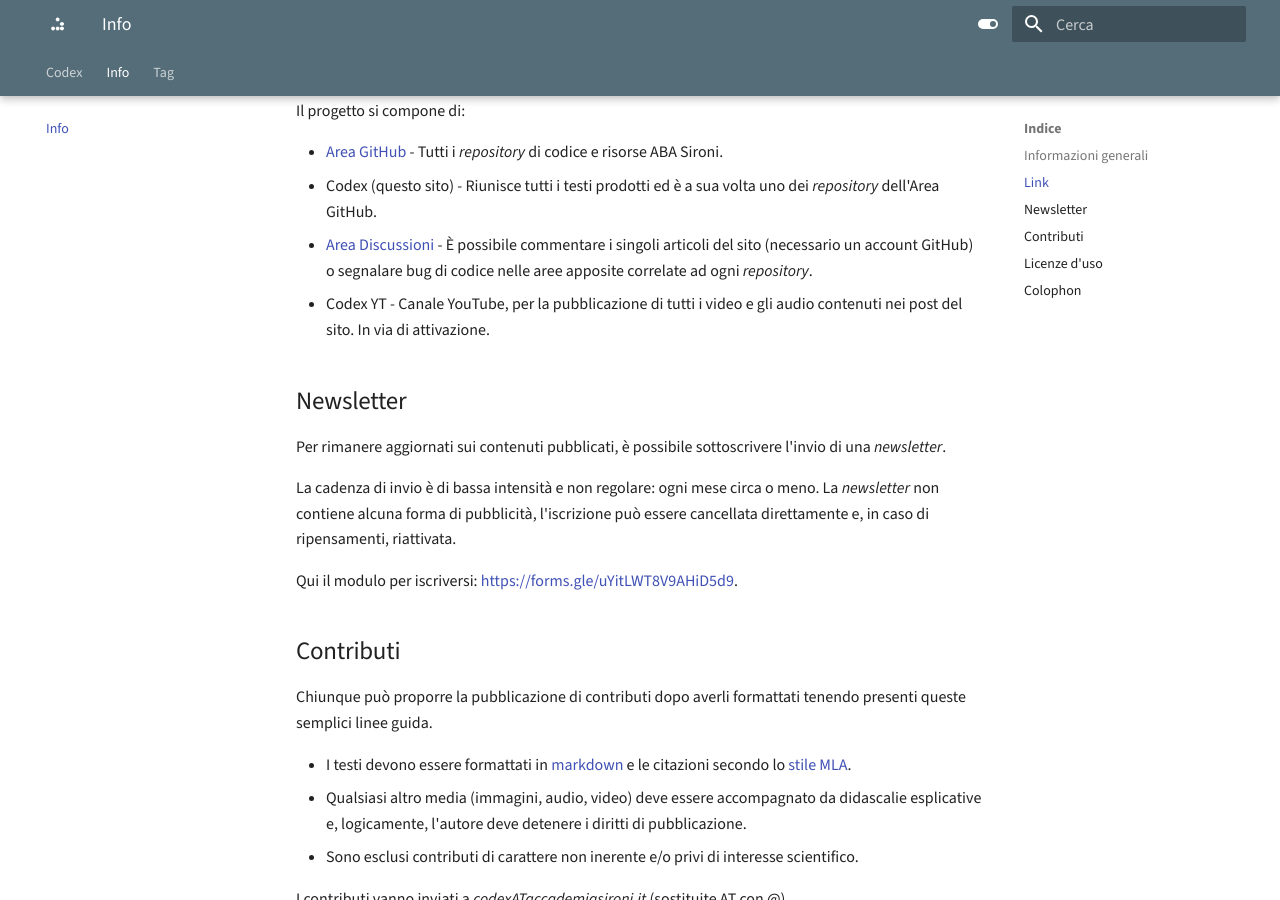
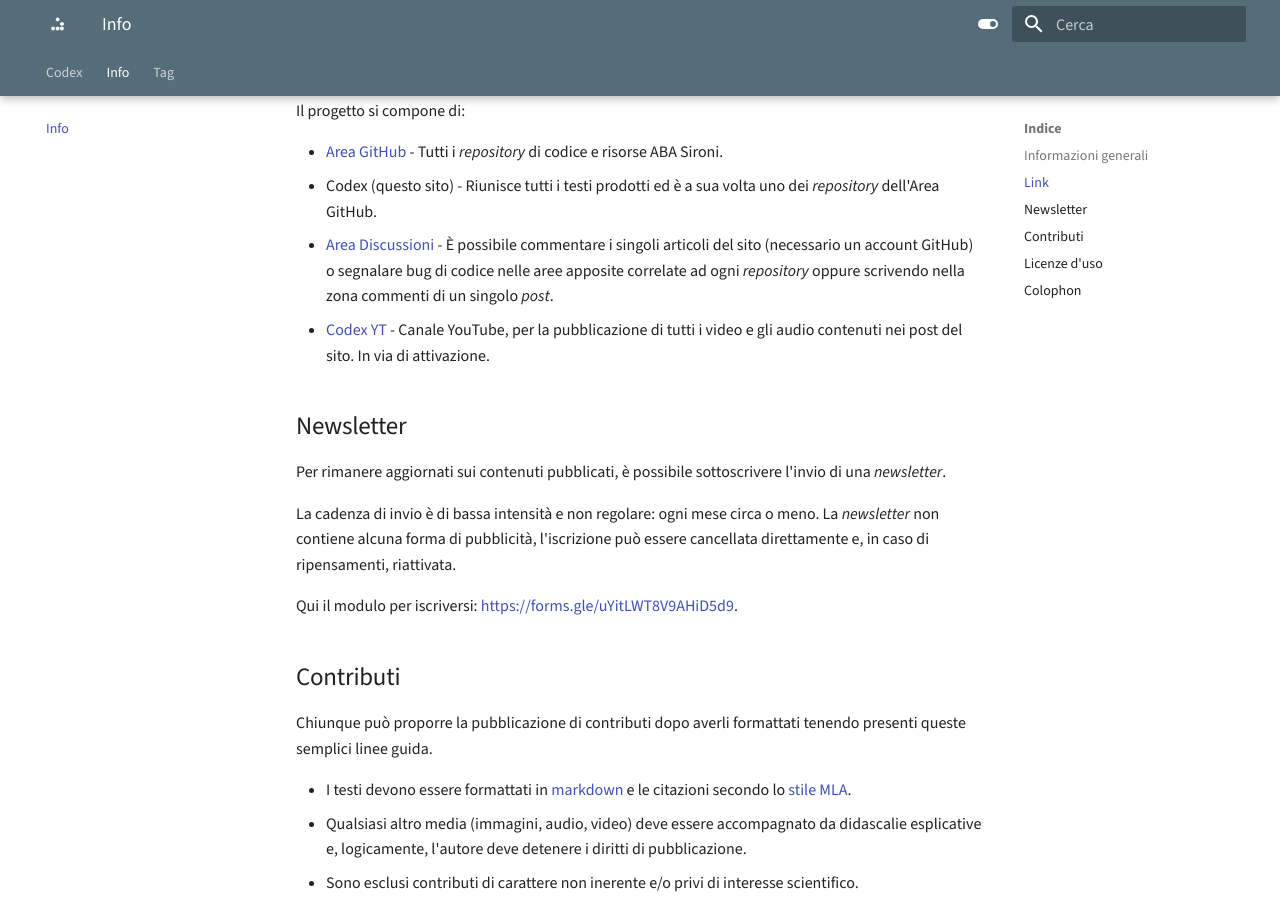
Before and after one commit to ABA-Sironi-Codex/codex, an MkDocs documentation site: the page built from docs/info.md, in a window 1280 px wide and 900 px high, scrolled down 467 px. Built offline with MkDocs 1.6.1 and Material for MkDocs 9.7.7, drawn with Linux system fonts in a browser that asks for light colours.

Commit message:
Aggiunto canale YT a Info.

```diff
--- a/docs/info.md
+++ b/docs/info.md
@@ -14,8 +14,8 @@ Il progetto si compone di:
 
 - [Area GitHub](https://github.com/ABA-Sironi-Codex) - Tutti i _repository_ di codice e risorse ABA Sironi.
 - Codex (questo sito) - Riunisce tutti i testi prodotti ed è a sua volta uno dei _repository_ dell'Area GitHub.
-- [Area Discussioni](https://github.com/orgs/ABA-Sironi-Codex/discussions) - È possibile commentare i singoli articoli del sito (necessario un account GitHub) o segnalare bug di codice nelle aree apposite correlate ad ogni _repository_.
-- Codex YT - Canale YouTube, per la pubblicazione di tutti i video e gli audio contenuti nei post del sito. In via di attivazione.
+- [Area Discussioni](https://github.com/orgs/ABA-Sironi-Codex/discussions) - È possibile commentare i singoli articoli del sito (necessario un account GitHub) o segnalare bug di codice nelle aree apposite correlate ad ogni _repository_ oppure scrivendo nella zona commenti di un singolo _post_.
+- [Codex YT](https://www.youtube.com/@Codex-ABA-Sironi) - Canale YouTube, per la pubblicazione di tutti i video e gli audio contenuti nei post del sito. In via di attivazione.
 
 ## Newsletter
 
```
